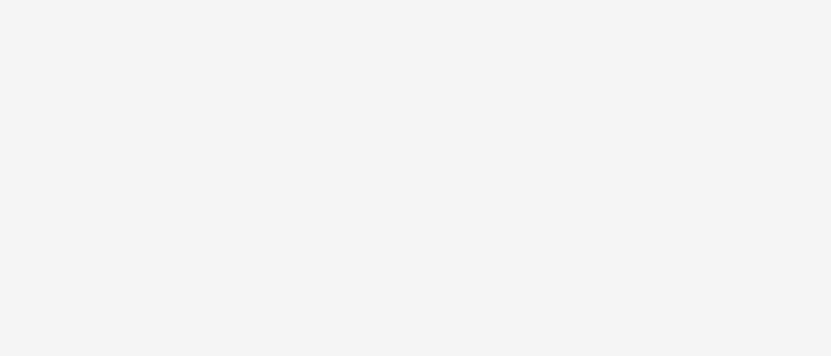
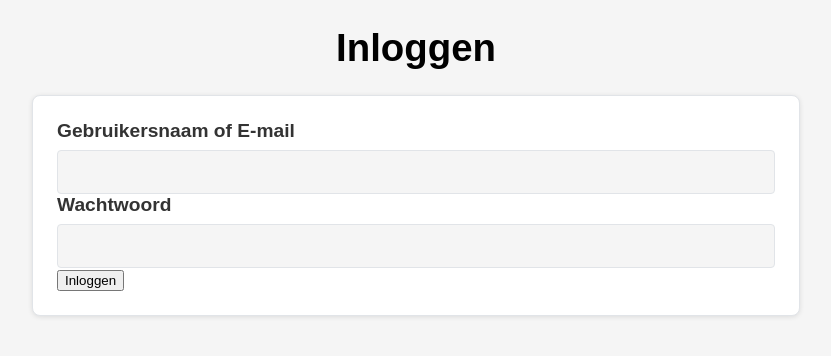
Before and after one commit to MEvan774/Forum, a website built with Vite: page wwwroot/login.html in a window 1280 px wide. Shown: the whole page, without its empty margins (224-1055 px from the left). Built offline with nearby package versions, Linux system fonts and the light colour scheme.

Commit message:
Added form for in login

```diff
--- a/wwwroot/login.html
+++ b/wwwroot/login.html
@@ -7,6 +7,17 @@
     <title>Document</title>
 </head>
 <body>
-
+    <h1>Inloggen</h1>
+    <form onsubmit="return false">
+        <div>
+            <label for="text">Gebruikersnaam of E-mail</label>
+            <input type="text" id="username_email_input"/>
+        </div>
+        <div>
+            <label for="password">Wachtwoord</label>
+            <input type="password" id="password_input"/>
+        </div>
+        <button>Inloggen</button>
+    </form>
 </body>
 </html>
```
